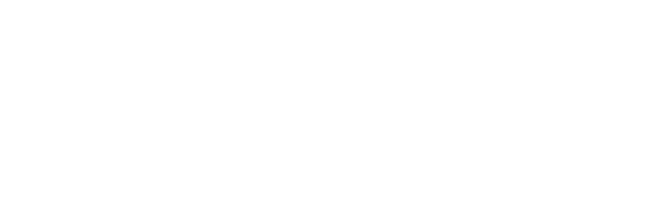
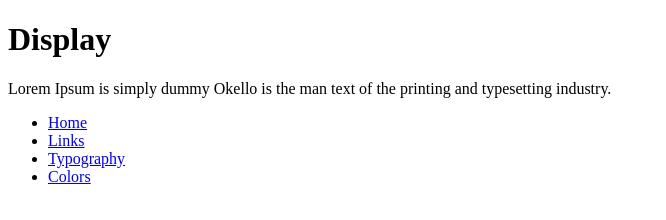
Before and after one commit to Okellothomas/Css-recap, a plain HTML site: page Advance/display.html in a window 1280 px wide. Shown: the whole page, without its empty margins (0-666 px from the left). Drawn offline with Linux system fonts and the light colour scheme.

Commit message:
add display

```diff
--- a/Advance/display.html
+++ b/Advance/display.html
@@ -0,0 +1,28 @@
+<!DOCTYPE html>
+<html lang="en">
+  <head>
+    <meta charset="UTF-8" />
+    <meta http-equiv="X-UA-Compatible" content="IE=edge" />
+    <meta name="viewport" content="width=device-width, initial-scale=1.0" />
+    <link rel="stylesheet" href="display.css" type="text/css" />
+    <link rel="icon" href="images/react.png" type="text/x-icon" />
+    <title>Display</title>
+  </head>
+  <body>
+    <header>
+      <h1>Display</h1>
+      <p>
+        Lorem Ipsum is simply dummy <span>Okello is the man</span> text of the
+        printing and typesetting industry.
+      </p>
+    </header>
+    <main>
+      <ul>
+        <li><a href="index.html">Home</a></li>
+        <li><a href="links.html">Links</a></li>
+        <li><a href="typpography.html">Typography</a></li>
+        <li><a href="Three_colors.html">Colors</a></li>
+      </ul>
+    </main>
+  </body>
+</html>
```
Also changed, not shown: Advance/index.html (+1 -0 lines).
